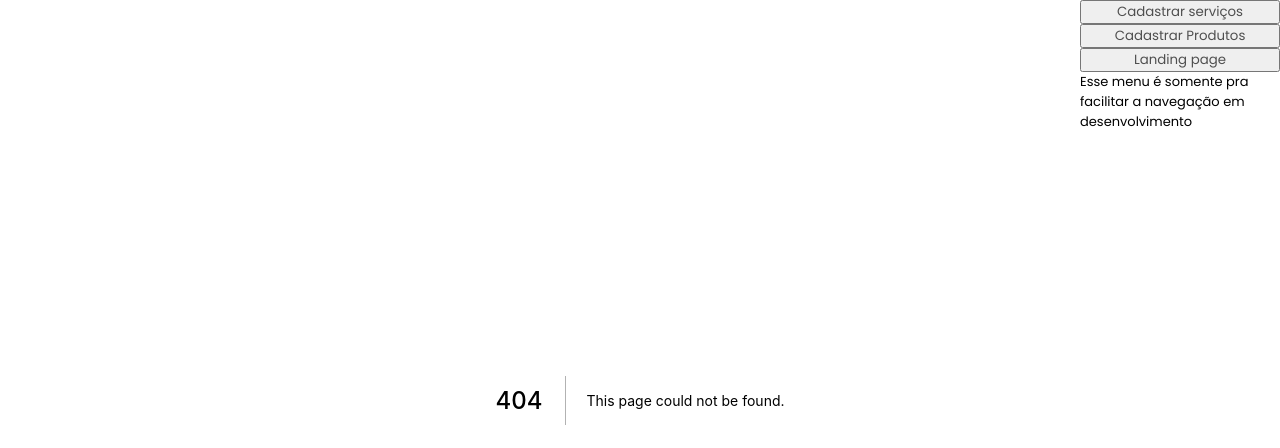
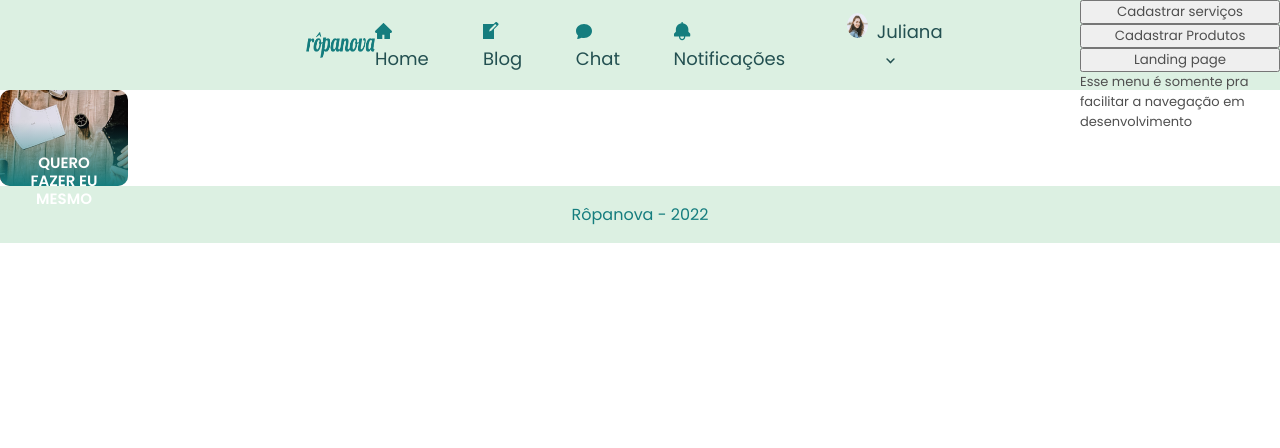
Before and after one commit to ioanefaumui/provihack_equipe_8, a Next.js app: page /modificar_roupa in a window 1280 px wide. Before the commit this address had no page. Shown: the top 448 px of the page. Built offline with nearby package versions, Linux system fonts and the light colour scheme.

Commit message:
feat: update btnOptions component

```diff
--- a/components/BtnOptions/index.js
+++ b/components/BtnOptions/index.js
@@ -1,14 +1,17 @@
-import Image from "next/image";
-import { Button } from "./styles";
+import { Content } from "./styles";
+import Link from "next/link";
 
-const BtnOptions = ({ icon, altImg, text, backgroundColor }) => {
+const BtnOptions = ({ background, text, pathLink }) => {
   return (
-    <Button backgroundColor={backgroundColor}>
-      <div>
-        <Image src={icon} alt={altImg} layout="fill" />
-      </div>
-      {text}
-    </Button>
+    <Content background={background}>
+      <Link href={pathLink} passHref>
+        <a>
+          <div>
+            <p>{text}</p>
+          </div>
+        </a>
+      </Link>
+    </Content>
   );
 };
 
--- a/components/BtnOptions/styles.js
+++ b/components/BtnOptions/styles.js
@@ -1,17 +1,31 @@
 import styled from "styled-components";
 
-export const Button = styled.button`
-  div {
-    width: 12%;
-    height: 24%;
-    position: relative;
-    margin: 5% auto;
-  }
-  width: 12vw;
-  height: 11vh;
+export const Content = styled.div`
+  width: 10vw;
+  height: 12vh;
   border: none;
   border-radius: 10px;
-  text-align: center;
-  font-size: 14px;
-  background-color: ${(props) => props.backgroundColor};
+  position: relative;
+  background-image: url(${props => props.background});
+
+  div {
+    width: 100%;
+    background-image: linear-gradient(to top, #157D7E, rgba(21, 125,126, 0));
+    height: 8vh;
+    border-radius: 10px;
+    position: absolute;
+    bottom: 0;
+    padding-top: 2em;
+  }
+
+  div p {
+    width: 60%;
+    color: #FFF;
+    text-align: center;
+    font-weight: 600;
+    font-size: 15px;
+    margin: 0 auto;
+    line-height: 1.2;
+    text-transform: uppercase;
+  }
 `;
--- /dev/null
+++ b/pages/modificar_roupa.js
@@ -0,0 +1,13 @@
+import BtnOptions from "../components/BtnOptions";
+import Header from "../components/Header";
+import Footer from "../components/Footer";
+
+export default function ModificarRoupa() {
+  return (
+    <>
+      <Header />
+      <BtnOptions background="btnoption3.png" text="Quero fazer eu mesmo" pathLink={"/"} />
+      <Footer />
+    </>
+  );
+}
```
Also changed, not shown: public/btnoption3.png (added), public/btnoption4.png (added).
